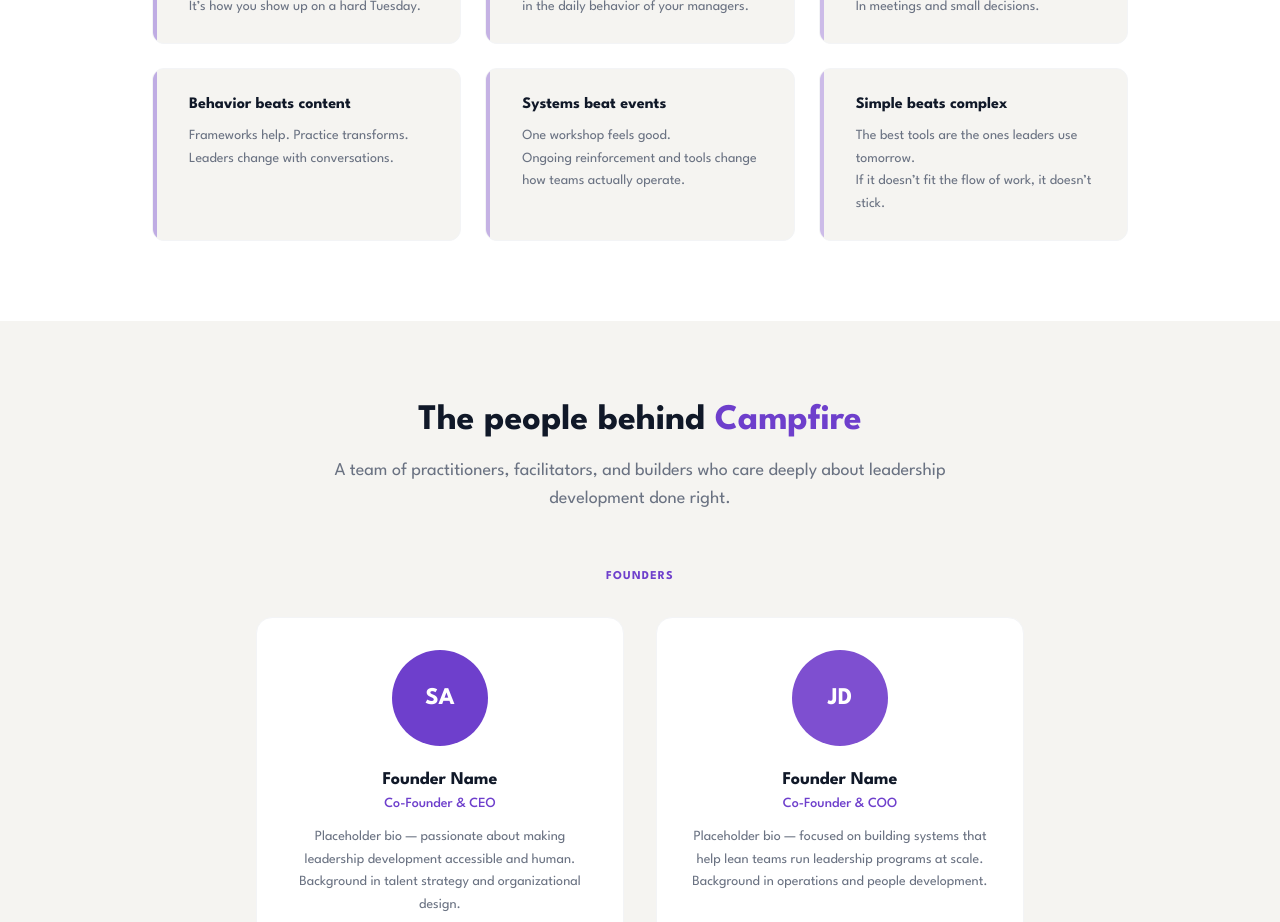
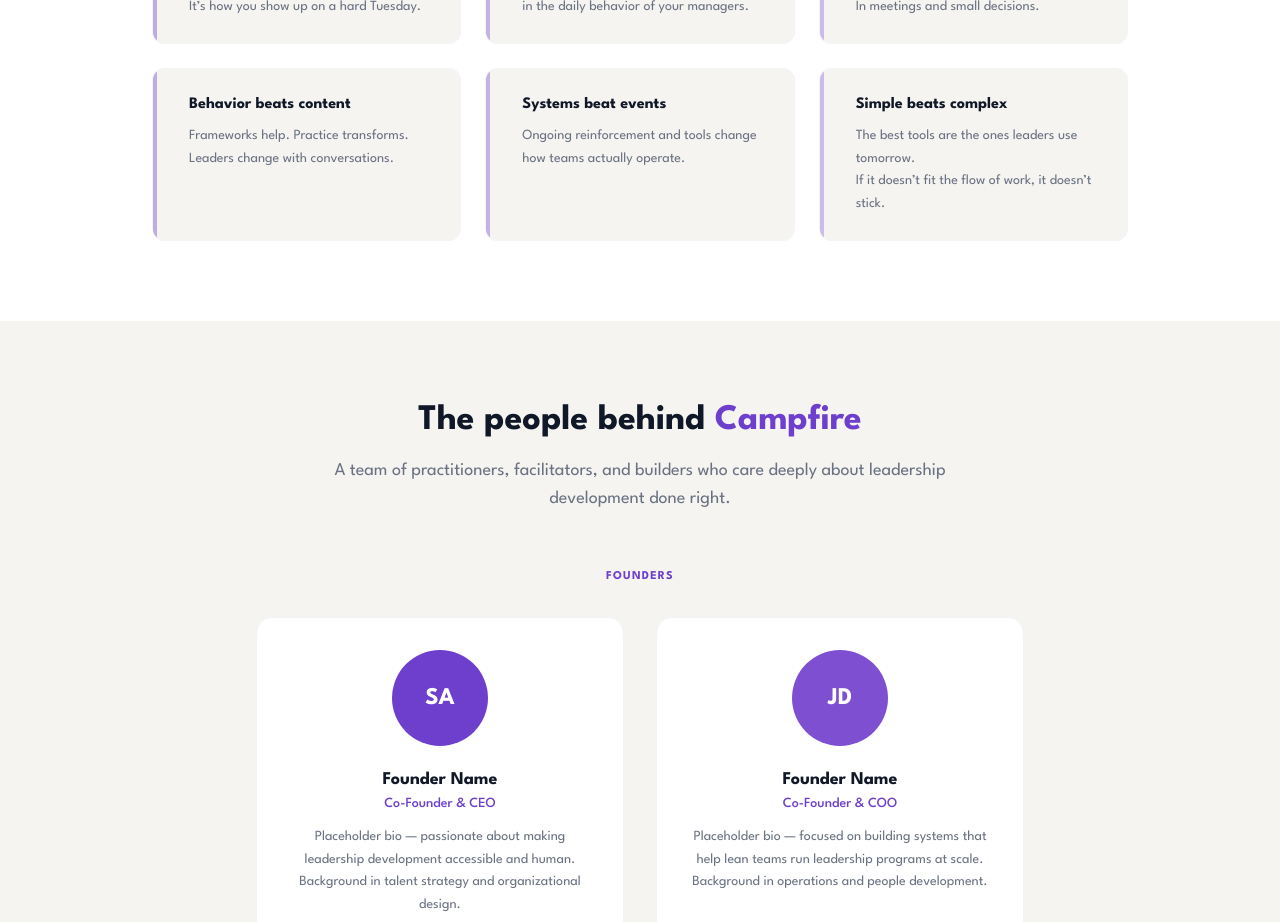
Before and after one commit to stevearntz/campfire-website, a Next.js app: page /about in a window 1280 px wide. Shown: the part 3840-4762 px from the top of the page. Built offline with nearby package versions, Linux system fonts and the light colour scheme; no server answers.

Commit message:
Remove 'one workshop feels good' line from systems belief
Co-Authored-By: Claude Opus 4.6 <noreply@anthropic.com>

```diff
--- a/app/about/page.tsx
+++ b/app/about/page.tsx
@@ -540,8 +540,8 @@ export default function AboutPage() {
               },
               {
                 belief: "Systems beat events",
-                line1: "One workshop feels good.",
-                line2: "Ongoing reinforcement and tools change how teams actually operate.",
+                line1: "Ongoing reinforcement and tools change",
+                line2: "how teams actually operate.",
                 accent: "bg-[#7E4FD0]",
               },
               {
```
